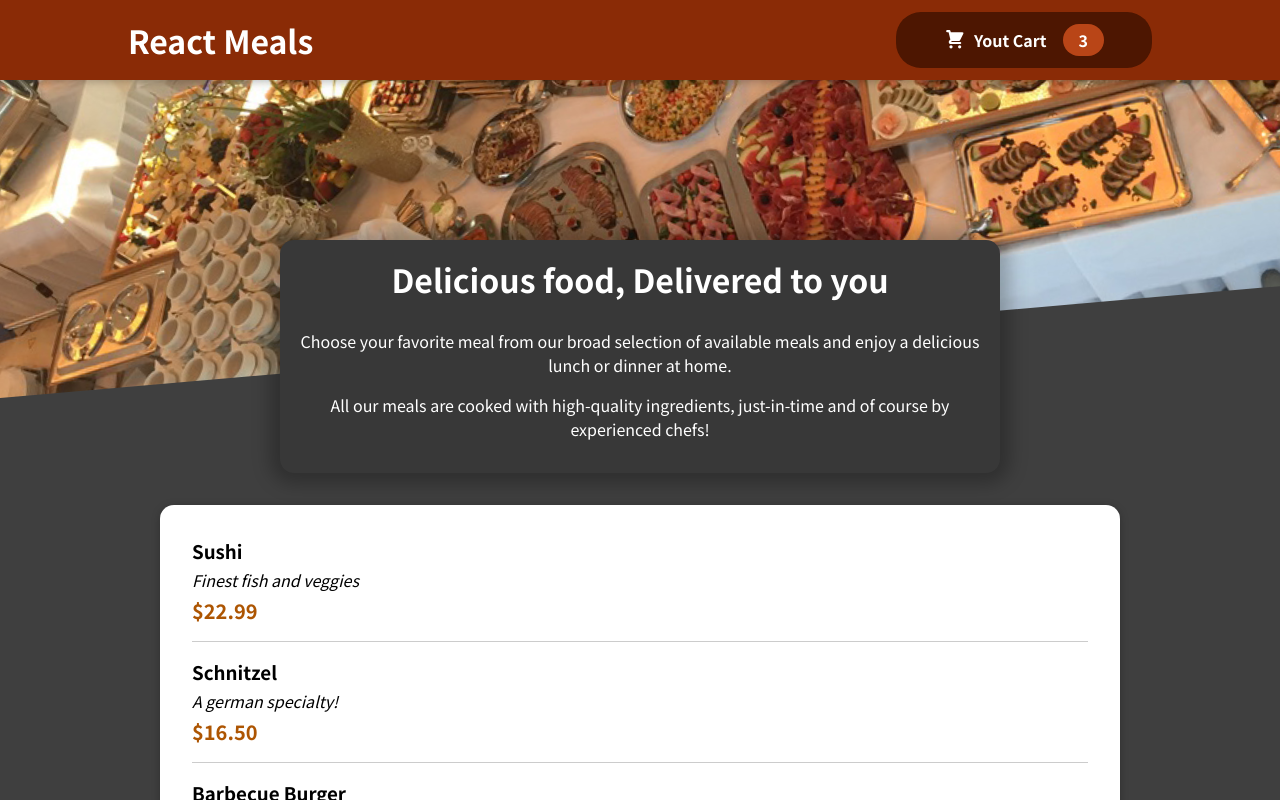
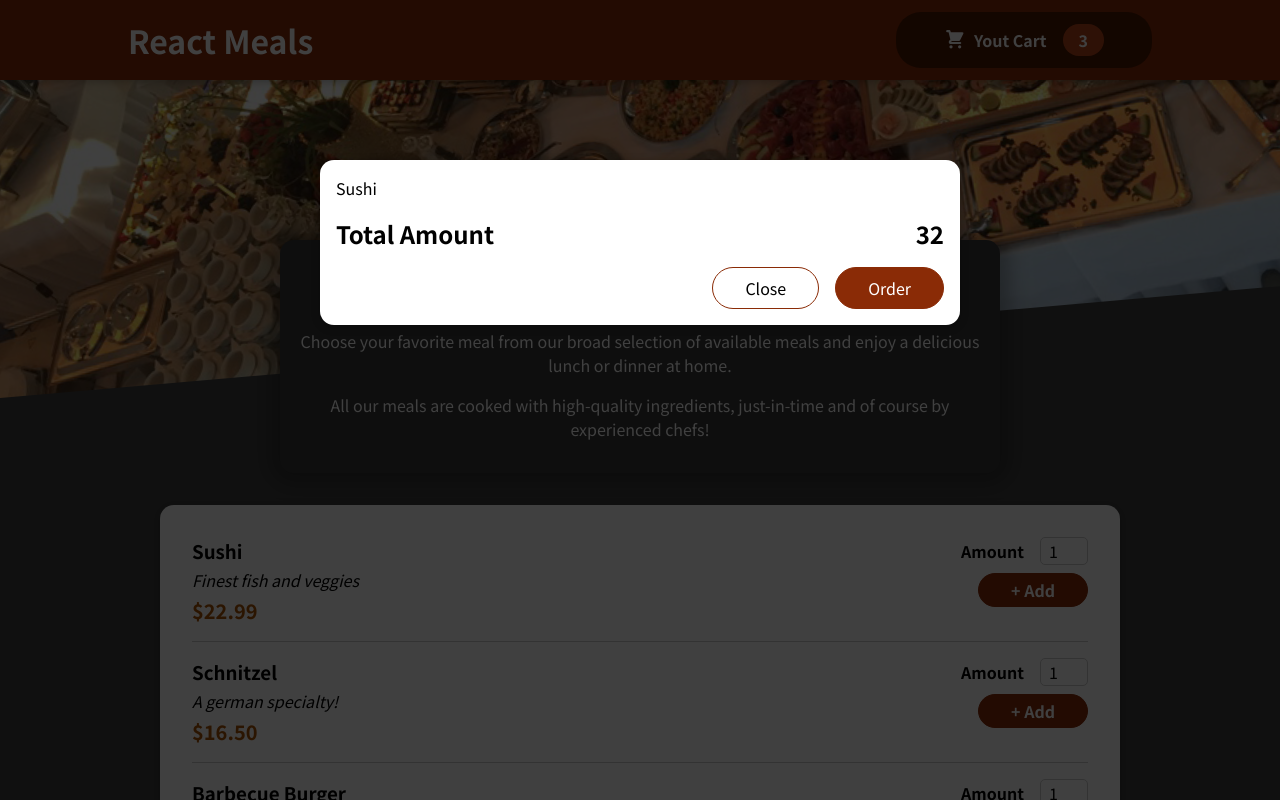
Before and after one commit to zdrale/Food-app, a React (Create React App) app: page / in a window 1280 px wide. Shown: the top 800 px of the page. Built offline with nearby package versions, Linux system fonts and the light colour scheme.

Commit message:
Added modal component

```diff
--- a/public/index.html
+++ b/public/index.html
@@ -1,14 +1,12 @@
 <!DOCTYPE html>
 <html lang="en">
+
 <head>
   <meta charset="utf-8" />
   <link rel="icon" href="%PUBLIC_URL%/favicon.ico" />
   <meta name="viewport" content="width=device-width, initial-scale=1" />
   <meta name="theme-color" content="#000000" />
-    <meta
-      name="description"
-      content="Web site created using create-react-app"
-    />
+  <meta name="description" content="Web site created using create-react-app" />
   <link rel="apple-touch-icon" href="%PUBLIC_URL%/logo192.png" />
   <!--
       manifest.json provides metadata used when your web app is installed on a
@@ -26,8 +24,10 @@
     -->
   <title>React App</title>
 </head>
+
 <body>
   <noscript>You need to enable JavaScript to run this app.</noscript>
+  <div id="overlays"></div>
   <div id="root"></div>
   <!--
       This HTML file is a template.
@@ -40,4 +40,5 @@
       To create a production bundle, use `npm run build` or `yarn build`.
     -->
 </body>
+
 </html>
--- a/src/App.js
+++ b/src/App.js
@@ -1,10 +1,12 @@
 import { Fragment } from "react";
 import Header from "./components/Layout/Header";
 import Meals from "./components/Meals/Meals";
+import Cart from "./components/Cart/Cart";
 
 function App() {
   return (
     <Fragment>
+      <Cart />
       <Header />
       <main>
         <Meals />
--- /dev/null
+++ b/src/components/Cart/Cart.js
@@ -0,0 +1,28 @@
+import Modal from '../UI/Modal';
+import classes from './Cart.module.css';
+
+
+const Cart = props => {
+    const cartItems = (
+        <ul className={classes['cart-items']}>
+          {[{ id: 'c1', name: 'Sushi', amount: 2, price: 12.99 }].map((item) => (
+            <li>{item.name}</li>
+          ))}
+        </ul>
+      );
+
+    return <Modal>
+        {cartItems}
+        <div className={classes.total}>
+            <span>Total Amount</span>
+            <span>32</span>
+        </div>
+        <div className={classes.actions}>
+            <button className={classes['button-alt']}>Close</button>
+            <button className={classes.button}>Order</button>
+        </div>
+    </Modal>
+
+};
+
+export default Cart;
--- /dev/null
+++ b/src/components/Cart/Cart.module.css
@@ -0,0 +1,46 @@
+.cart-items {
+    list-style: none;
+    margin: 0;
+    padding: 0;
+    max-height: 20rem;
+    overflow: auto;
+  }
+
+  .total {
+    display: flex;
+    justify-content: space-between;
+    align-items: center;
+    font-weight: bold;
+    font-size: 1.5rem;
+    margin: 1rem 0;
+  }
+
+  .actions {
+    text-align: right;
+  }
+
+  .actions button {
+    font: inherit;
+    cursor: pointer;
+    background-color: transparent;
+    border: 1px solid #8a2b06;
+    padding: 0.5rem 2rem;
+    border-radius: 25px;
+    margin-left: 1rem;
+  }
+
+  .actions button:hover,
+  .actions button:active {
+    background-color: #5a1a01;
+    border-color: #5a1a01;
+    color: white;
+  }
+
+  .actions .button--alt {
+    color: #8a2b06;
+  }
+
+  .actions .button {
+    background-color: #8a2b06;
+    color: white;
+  }
--- a/src/components/Meals/AvailableMeals.js
+++ b/src/components/Meals/AvailableMeals.js
@@ -30,7 +30,8 @@
 
 const AvailableMeals = () => {
     const mealsList  = DUMMY_MEALS.map(meal =>
-    <MealItem key={meal.id}
+    <MealItem id={meal.id}
+              key={meal.id}
               name={meal.name}
               description={meal.description}
               price = {meal.price}
--- a/src/components/Meals/MealItem/MealItem.js
+++ b/src/components/Meals/MealItem/MealItem.js
@@ -1,5 +1,5 @@
 import classes from './MealItem.module.css';
-
+import MealItemForm from './MealItemForm';
 const MealItem = props => {
     const price = `$${props.price.toFixed(2)}`;
     return (
@@ -10,7 +10,7 @@
             <div className={classes.price}>{price}</div>
         </div>
         <div>
-
+            <MealItemForm id={props.id}/>
         </div>
     </li>
     )}
--- a/src/components/Meals/MealItem/MealItemForm.js
+++ b/src/components/Meals/MealItem/MealItemForm.js
@@ -0,0 +1,18 @@
+import classes from "./MealItemForm.module.css"
+import Input from "../../UI/Input";
+const MealItemForm = props => {
+    return <form className={classes.form}>
+        <Input label="Amount" input={{
+            id:'amount_' + props.id,
+            type:'number',
+            min:'1',
+            max:'5',
+            step:'1',
+            defaultValue:'1'
+        }} />
+        <button> + Add</button>
+    </form>
+}
+
+
+export default MealItemForm;
--- /dev/null
+++ b/src/components/Meals/MealItem/MealItemForm.module.css
@@ -0,0 +1,20 @@
+.form {
+    text-align: right;
+  }
+
+  .form button {
+    font: inherit;
+    cursor: pointer;
+    background-color: #8a2b06;
+    border: 1px solid #8a2b06;
+    color: white;
+    padding: 0.25rem 2rem;
+    border-radius: 20px;
+    font-weight: bold;
+  }
+
+  .form button:hover,
+  .form button:active {
+    background-color: #641e03;
+    border-color: #641e03;
+  }
--- /dev/null
+++ b/src/components/UI/Input.js
@@ -0,0 +1,9 @@
+import classes from './Input.module.css';
+const Input = props => {
+    return <div className={classes.input}>
+        <label htmlFor={props.input.id}>{props.label}</label>
+        <input {...props.input} />
+    </div>
+}
+
+export default Input;
--- /dev/null
+++ b/src/components/UI/Input.module.css
@@ -0,0 +1,18 @@
+.input {
+    display: flex;
+    align-items: center;
+    margin-bottom: 0.5rem;
+  }
+
+  .input label {
+    font-weight: bold;
+    margin-right: 1rem;
+  }
+
+  .input input {
+    width: 3rem;
+    border-radius: 5px;
+    border: 1px solid #ccc;
+    font: inherit;
+    padding-left: 0.5rem;
+  }
--- /dev/null
+++ b/src/components/UI/Modal.js
@@ -0,0 +1,27 @@
+import { Fragment } from 'react';
+import ReactDOM from 'react-dom';
+import classes from './Modal.module.css';
+const Backdrop = props => {
+    return <div className={classes.backdrop}></div>
+}
+
+const ModalOverlay = props => {
+    return <div className={classes.modal}>
+        <div className={classes.content}>{props.children}</div>
+
+    </div>
+
+}
+
+const portalElement = document.getElementById('overlays')
+
+const Modal = props => {
+    return (
+    <Fragment>
+       {ReactDOM.createPortal(<Backdrop />, portalElement)}
+       {ReactDOM.createPortal(<ModalOverlay> {props.children} </ModalOverlay>, portalElement)}
+    </Fragment>
+)}
+
+
+export default Modal;
--- /dev/null
+++ b/src/components/UI/Modal.module.css
@@ -0,0 +1,40 @@
+.backdrop {
+    position: fixed;
+    top: 0;
+    left: 0;
+    width: 100%;
+    height: 100vh;
+    z-index: 20;
+    background-color: rgba(0, 0, 0, 0.75);
+  }
+
+  .modal {
+    position: fixed;
+    top: 20vh;
+    left: 5%;
+    width: 90%;
+    background-color: white;
+    padding: 1rem;
+    border-radius: 14px;
+    box-shadow: 0 2px 8px rgba(0, 0, 0, 0.25);
+    z-index: 30;
+    animation: slide-down 300ms ease-out forwards;
+  }
+
+  @media (min-width: 768px) {
+    .modal {
+      width: 40rem;
+      left: calc(50% - 20rem);
+    }
+  }
+
+  @keyframes slide-down {
+    from {
+      opacity: 0;
+      transform: translateY(-3rem);
+    }
+    to {
+      opacity: 1;
+      transform: translateY(0);
+    }
+  }
```
Also changed, not shown: 1 other file (tests, documents, lock files or other folders). Lines whose indentation alone changed are shown as unchanged.
